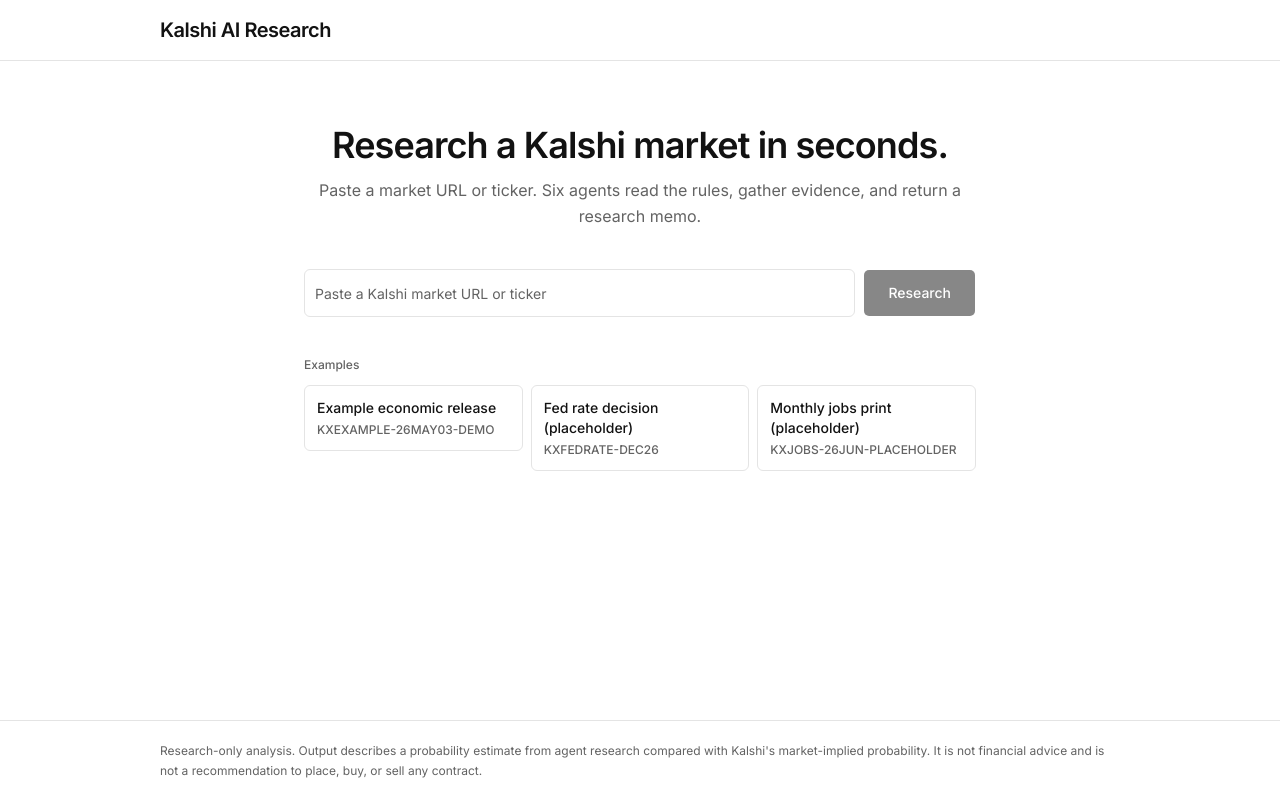
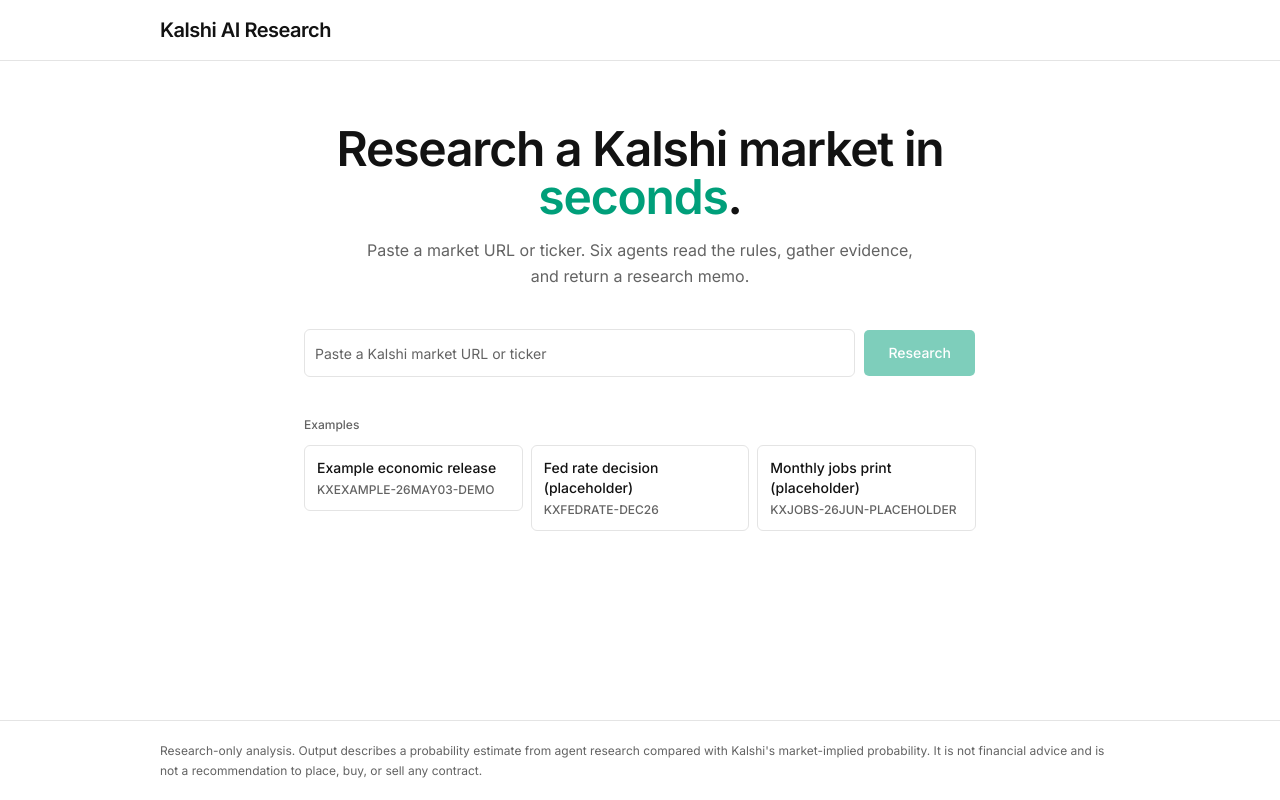
Before and after one commit to gertsio/kalshi-ai-research, a Next.js app: page / in a window 1280 px wide. Built offline with nearby package versions, Linux system fonts and the light colour scheme.

Commit message:
Apply Kalshi brand color to primary actions
Switch primary, ring, and accent tokens to a Kalshi mint/teal so
buttons and focus states carry brand color. Tighten the idle hero with
a larger heading and a brand-colored "seconds" highlight.

```diff
--- a/app/globals.css
+++ b/app/globals.css
@@ -51,19 +51,19 @@
   --card-foreground: oklch(0.18 0 0);
   --popover: oklch(1 0 0);
   --popover-foreground: oklch(0.18 0 0);
-  --primary: oklch(0.18 0 0);
+  --primary: oklch(0.62 0.13 170);
   --primary-foreground: oklch(1 0 0);
   --secondary: oklch(0.97 0 0);
   --secondary-foreground: oklch(0.18 0 0);
   --muted: oklch(0.97 0 0);
   --muted-foreground: oklch(0.5 0 0);
-  --accent: oklch(0.97 0 0);
-  --accent-foreground: oklch(0.18 0 0);
+  --accent: oklch(0.96 0.04 170);
+  --accent-foreground: oklch(0.35 0.09 170);
   --destructive: oklch(0.6 0.2 25);
   --border: oklch(0.92 0 0);
   --input: oklch(0.92 0 0);
-  --ring: oklch(0.18 0 0);
-  --chart-1: oklch(0.18 0 0);
+  --ring: oklch(0.62 0.13 170);
+  --chart-1: oklch(0.62 0.13 170);
   --chart-2: oklch(0.5 0 0);
   --chart-3: oklch(0.7 0 0);
   --chart-4: oklch(0.85 0 0);
@@ -71,12 +71,14 @@
   --radius: 0.375rem;
   --sidebar: oklch(1 0 0);
   --sidebar-foreground: oklch(0.18 0 0);
-  --sidebar-primary: oklch(0.18 0 0);
+  --sidebar-primary: oklch(0.62 0.13 170);
   --sidebar-primary-foreground: oklch(1 0 0);
-  --sidebar-accent: oklch(0.97 0 0);
-  --sidebar-accent-foreground: oklch(0.18 0 0);
+  --sidebar-accent: oklch(0.96 0.04 170);
+  --sidebar-accent-foreground: oklch(0.35 0.09 170);
   --sidebar-border: oklch(0.92 0 0);
-  --sidebar-ring: oklch(0.18 0 0);
+  --sidebar-ring: oklch(0.62 0.13 170);
+  --brand: oklch(0.62 0.13 170);
+  --brand-soft: oklch(0.96 0.04 170);
 }
 
 @layer base {
--- a/components/idle-view.tsx
+++ b/components/idle-view.tsx
@@ -14,14 +14,14 @@
 
   return (
     <section aria-labelledby="masthead-heading" className="mx-auto flex max-w-2xl flex-col gap-10">
-      <div className="flex flex-col gap-3 text-center">
+      <div className="flex flex-col items-center gap-4 text-center">
         <h1
           id="masthead-heading"
-          className="text-foreground text-3xl font-semibold tracking-tight sm:text-4xl"
+          className="text-foreground text-3xl font-semibold tracking-tight sm:text-5xl"
         >
-          Research a Kalshi market in seconds.
+          Research a Kalshi market in <span className="text-primary">seconds</span>.
         </h1>
-        <p className="text-muted-foreground text-base leading-relaxed">
+        <p className="text-muted-foreground max-w-xl text-base leading-relaxed">
           Paste a market URL or ticker. Six agents read the rules, gather evidence, and return a research
           memo.
         </p>
```
